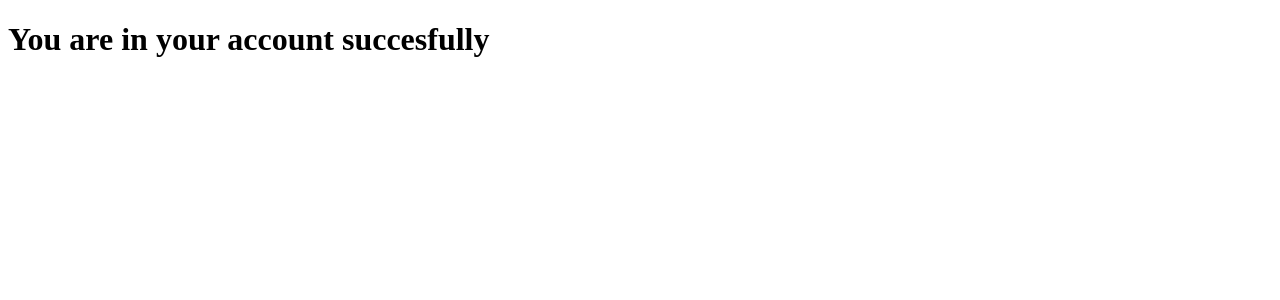
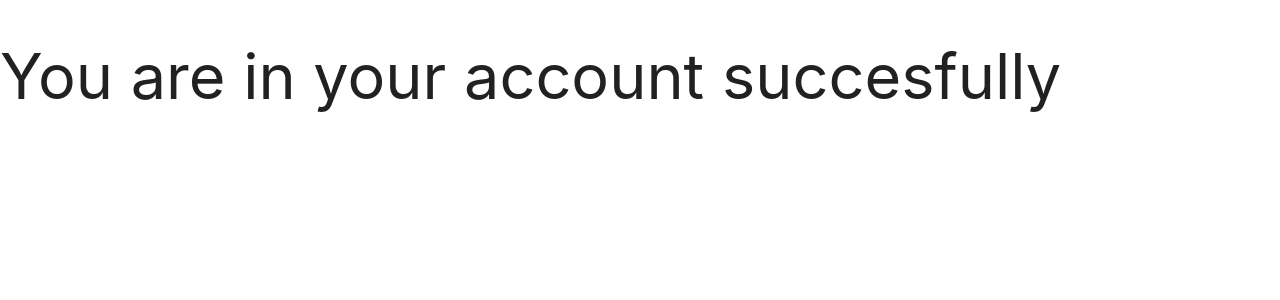
Before and after one commit to AryanAb/ItsOverAnakin, a Flask app: page /home in a window 1280 px wide. Shown: the top 300 px of the page. Run offline with Flask 2, Linux system fonts and the light colour scheme; some libraries are stand-ins or nearby versions.

Commit message:
editted home.html

```diff
--- a/Webapp/templates/home.html
+++ b/Webapp/templates/home.html
@@ -3,6 +3,18 @@
 
 <head>
 	<title>Anakin</title>
+
+	<!--Import Google Icon Font-->
+	<link href="https://fonts.googleapis.com/icon?family=Material+Icons" rel="stylesheet">
+	<!--Import materialize.css-->
+	<link type="text/css" rel="stylesheet" href="css/materialize.min.css" media="screen,projection" />
+
+	<!-- Compiled and minified CSS -->
+	<link rel="stylesheet" href="https://cdnjs.cloudflare.com/ajax/libs/materialize/1.0.0/css/materialize.min.css">
+
+	<!-- Compiled and minified JavaScript -->
+	<script src="https://cdnjs.cloudflare.com/ajax/libs/materialize/1.0.0/js/materialize.min.js"></script>
+
 </head>
 <html>
 
```
